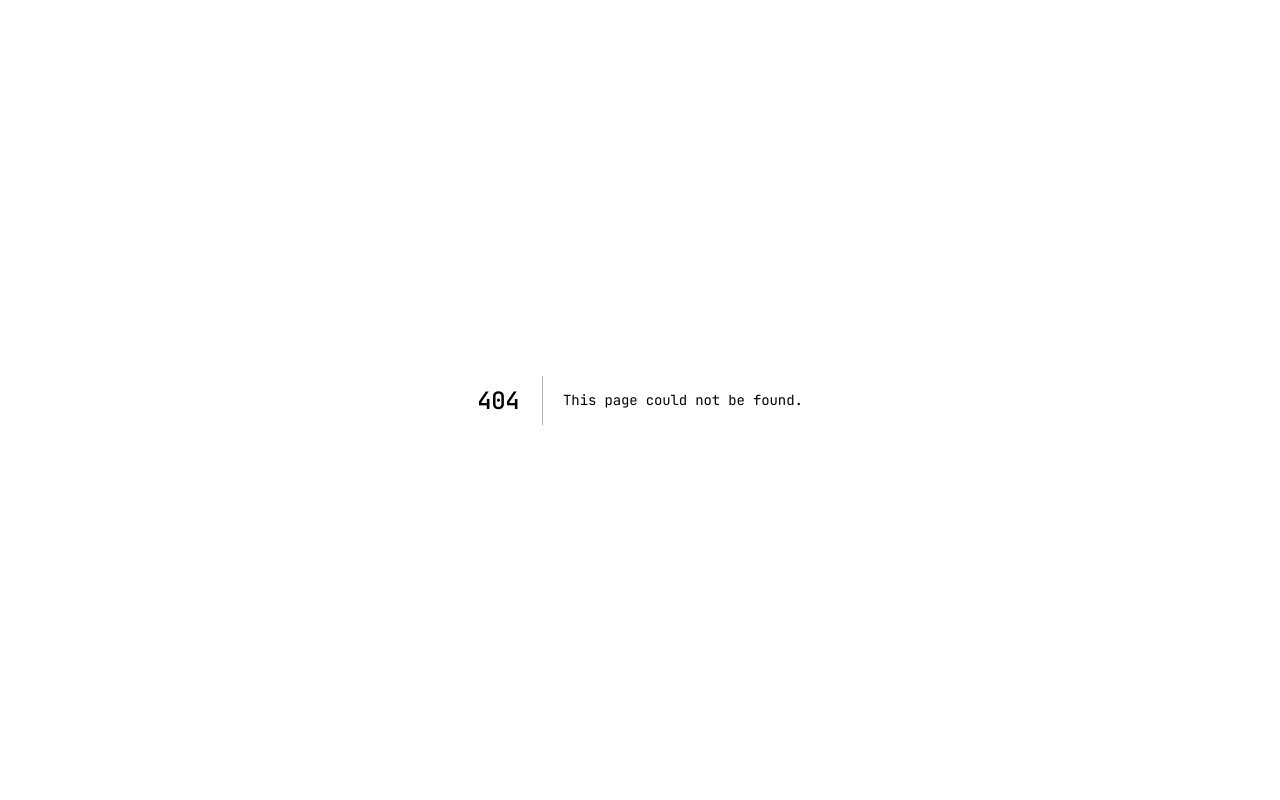
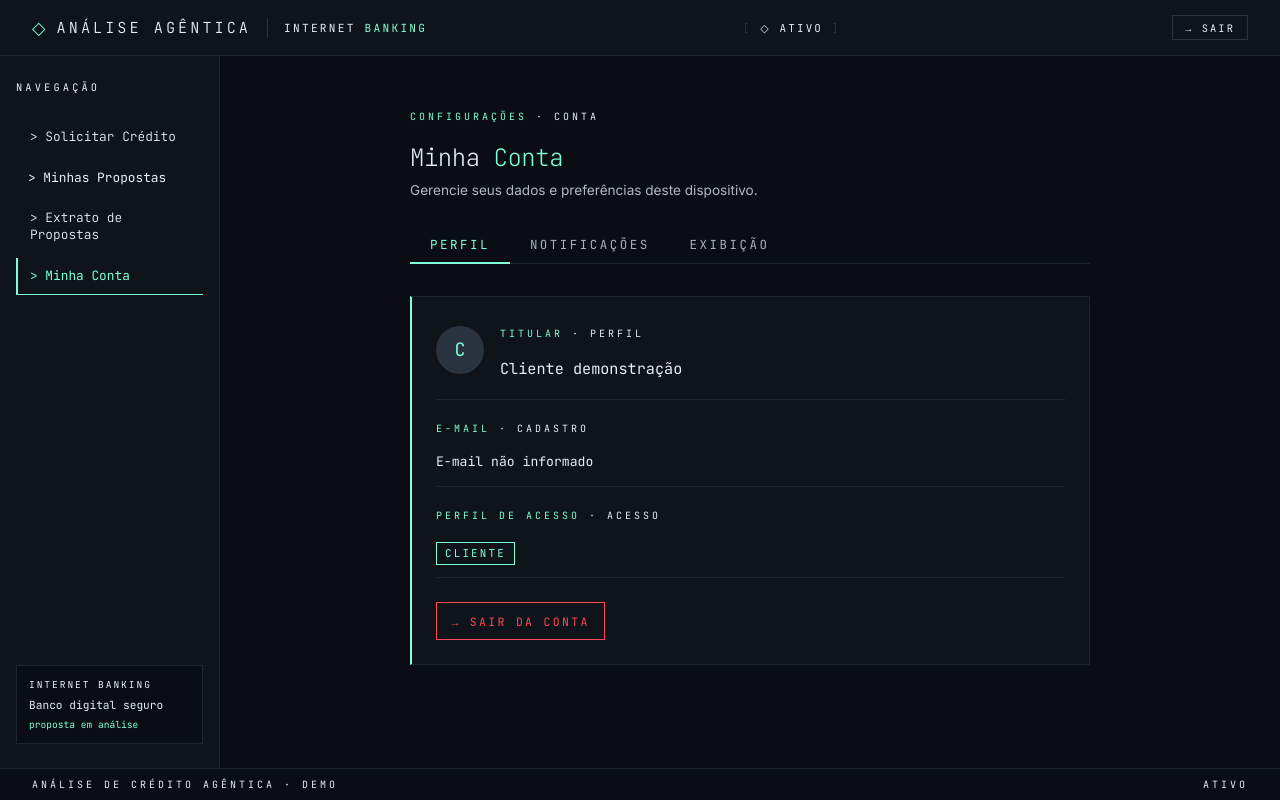
Before and after one commit to it0dan/credit-analysis-frontend, a Next.js app in the folder apps/customer/: page /configuracoes in a window 1280 px wide. Before the commit this address had no page. Built offline with nearby package versions, Linux system fonts and the light colour scheme; no server answers.

Commit message:
feat(customer): add account settings
Ref: openspec/changes/banking-ux/tasks.md#8-9

```diff
--- /dev/null
+++ b/apps/customer/app/configuracoes/page.tsx
@@ -0,0 +1,186 @@
+'use client';
+
+import React, { useEffect, useState } from 'react';
+import { signOut, useAuthUser } from '@repo/auth';
+import { CockpitLayout } from '@repo/ui/cockpit-layout';
+import { Tag } from '@repo/ui/tag';
+import { useDebug } from '@repo/ui/debug-context';
+
+type Tab = 'Perfil' | 'Notificações' | 'Exibição';
+
+const TABS: Tab[] = ['Perfil', 'Notificações', 'Exibição'];
+const logout = () => signOut({ redirectTo: 'http://localhost:3000/login' });
+
+export default function SettingsPage() {
+  const [activeTab, setActiveTab] = useState<Tab>('Perfil');
+
+  return (
+    <CockpitLayout activeLink="settings" portalType="customer" liveState="idle" onSignOut={logout}>
+      <div style={{ maxWidth: '680px', margin: '0 auto', padding: '1rem 0' }}>
+        <Tag dim="conta">configurações</Tag>
+        <h1 style={{ margin: '0.45rem 0 0', fontSize: '1.5rem', fontWeight: 200, color: 'var(--text)', fontFamily: 'var(--font-mono)' }}>
+          Minha <span style={{ color: 'var(--acc)' }}>Conta</span>
+        </h1>
+        <p style={{ margin: '0.55rem 0 1.75rem', color: 'var(--text)', opacity: 0.76, fontSize: '0.85rem' }}>
+          Gerencie seus dados e preferências deste dispositivo.
+        </p>
+
+        <div role="tablist" aria-label="Configurações da conta" style={{ display: 'flex', flexWrap: 'wrap', borderBottom: '1px solid var(--line)', marginBottom: '2rem' }}>
+          {TABS.map((tab) => (
+            <button
+              key={tab}
+              type="button"
+              role="tab"
+              aria-selected={activeTab === tab}
+              aria-controls={`panel-${tab}`}
+              id={`tab-${tab}`}
+              onClick={() => setActiveTab(tab)}
+              style={{
+                background: 'transparent',
+                border: 'none',
+                borderBottom: activeTab === tab ? '2px solid var(--acc)' : '2px solid transparent',
+                color: activeTab === tab ? 'var(--acc)' : 'var(--text)',
+                opacity: activeTab === tab ? 1 : 0.72,
+                fontFamily: 'var(--font-mono)',
+                fontSize: '0.78rem',
+                textTransform: 'uppercase',
+                letterSpacing: 'var(--ls-label)',
+                padding: '0.6rem 1.25rem',
+                cursor: 'pointer',
+                marginBottom: '-1px',
+                transition: 'color 0.15s, border-bottom-color 0.15s, opacity 0.15s',
+              }}
+            >
+              {tab}
+            </button>
+          ))}
+        </div>
+
+        {activeTab === 'Perfil' && <ProfileTab />}
+        {activeTab === 'Notificações' && <NotificationsTab />}
+        {activeTab === 'Exibição' && <DisplayTab />}
+      </div>
+    </CockpitLayout>
+  );
+}
+
+function ProfileTab() {
+  const user = useAuthUser();
+  const initial = (user?.name ?? user?.email ?? 'C').trim().charAt(0).toUpperCase();
+  const roleLabel = user?.role === 'operator' ? 'OPERADOR' : 'CLIENTE';
+
+  return (
+    <section id="panel-Perfil" role="tabpanel" aria-labelledby="tab-Perfil" style={cardStyle}>
+      <div style={{ display: 'flex', alignItems: 'center', gap: '1rem', paddingBottom: '1.25rem', borderBottom: '1px solid var(--line)' }}>
+        <div aria-hidden="true" style={{ width: '48px', height: '48px', borderRadius: '50%', background: 'var(--line2)', color: 'var(--acc)', display: 'flex', alignItems: 'center', justifyContent: 'center', fontFamily: 'var(--font-mono)', fontSize: '1.15rem' }}>
+          {initial}
+        </div>
+        <div>
+          <Tag dim="perfil">titular</Tag>
+          <p style={{ margin: '0.35rem 0 0', color: 'var(--text)', fontFamily: 'var(--font-mono)', fontSize: '0.95rem' }}>{user?.name ?? 'Cliente demonstração'}</p>
+        </div>
+      </div>
+
+      <ProfileRow label="E-mail" value={user?.email ?? 'E-mail não informado'} />
+      <div style={{ padding: '1rem 0', borderBottom: '1px solid var(--line)' }}>
+        <Tag dim="acesso">perfil de acesso</Tag>
+        <div style={{ marginTop: '0.45rem' }}>
+          <span style={{ color: user?.role === 'operator' ? 'var(--warn)' : 'var(--acc)', border: `1px solid ${user?.role === 'operator' ? 'var(--warn)' : 'var(--acc)'}`, padding: '0.2rem 0.5rem', fontFamily: 'var(--font-mono)', fontSize: '0.68rem', letterSpacing: 'var(--ls-label)' }}>
+            {roleLabel}
+          </span>
+        </div>
+      </div>
+
+      <button type="button" onClick={logout} style={{ marginTop: '1.5rem', background: 'transparent', border: '1px solid var(--alert)', color: 'var(--alert)', padding: '0.65rem 0.9rem', fontFamily: 'var(--font-mono)', fontSize: '0.72rem', textTransform: 'uppercase', letterSpacing: 'var(--ls-label)', cursor: 'pointer' }}>
+        → Sair da conta
+      </button>
+    </section>
+  );
+}
+
+function ProfileRow({ label, value }: { label: string; value: string }) {
+  return (
+    <div style={{ padding: '1rem 0', borderBottom: '1px solid var(--line)' }}>
+      <Tag dim="cadastro">{label}</Tag>
+      <p style={{ margin: '0.4rem 0 0', color: 'var(--text)', fontFamily: 'var(--font-mono)', fontSize: '0.82rem' }}>{value}</p>
+    </div>
+  );
+}
+
+function NotificationsTab() {
+  return (
+    <section id="panel-Notificações" role="tabpanel" aria-labelledby="tab-Notificações" style={cardStyle}>
+      <Tag dim="avisos">notificações</Tag>
+      <h2 style={sectionTitleStyle}>Como você quer acompanhar suas propostas</h2>
+      <Toggle label="Receber resultado por e-mail" storageKey="dan:pref-email-notify" />
+      <Toggle label="Notificar quando a proposta mudar de status" storageKey="dan:pref-status-notify" />
+    </section>
+  );
+}
+
+function DisplayTab() {
+  const { enabled, toggle } = useDebug();
+
+  return (
+    <section id="panel-Exibição" role="tabpanel" aria-labelledby="tab-Exibição" style={cardStyle}>
+      <Tag dim="interface">exibição</Tag>
+      <h2 style={sectionTitleStyle}>Preferências deste dispositivo</h2>
+      <ToggleControl label="Modo debug" description="Exibe detalhes técnicos das análises (atalho: Ctrl+Shift+D)" on={enabled} onToggle={toggle} />
+      <div style={{ padding: '1rem 0', borderBottom: '1px solid var(--line)' }}>
+        <Tag dim="idioma">idioma</Tag>
+        <p style={{ margin: '0.4rem 0 0', color: 'var(--text)', fontFamily: 'var(--font-mono)', fontSize: '0.82rem' }}>PT-BR (padrão)</p>
+        <p style={{ margin: '0.25rem 0 0', color: 'var(--text)', opacity: 0.7, fontSize: '0.75rem' }}>Outros idiomas em breve.</p>
+      </div>
+      <p style={{ margin: '1.25rem 0 0', color: 'var(--text)', opacity: 0.68, fontFamily: 'var(--font-mono)', fontSize: '0.68rem' }}>
+        v0.2.0-demo · análise de crédito agêntica
+      </p>
+    </section>
+  );
+}
+
+function Toggle({ label, storageKey }: { label: string; storageKey: string }) {
+  const [on, setOn] = useState(false);
+
+  useEffect(() => {
+    setOn(window.localStorage.getItem(storageKey) === 'true');
+  }, [storageKey]);
+
+  const toggle = () => {
+    setOn((current) => {
+      const next = !current;
+      window.localStorage.setItem(storageKey, String(next));
+      return next;
+    });
+  };
+
+  return <ToggleControl label={label} on={on} onToggle={toggle} />;
+}
+
+function ToggleControl({ label, description, on, onToggle }: { label: string; description?: string; on: boolean; onToggle: () => void }) {
+  return (
+    <button type="button" role="switch" aria-checked={on} onClick={onToggle} style={{ width: '100%', display: 'flex', alignItems: 'center', gap: '1rem', cursor: 'pointer', padding: '0.85rem 0', border: 0, borderBottom: '1px solid var(--line)', background: 'transparent', textAlign: 'left' }}>
+      <span aria-hidden="true" style={{ width: '36px', height: '18px', border: `1px solid ${on ? 'var(--acc)' : 'var(--line2)'}`, position: 'relative', flexShrink: 0, transition: 'border-color 0.2s', background: on ? 'rgba(127,255,212,0.08)' : 'transparent' }}>
+        <span style={{ width: '12px', height: '12px', background: on ? 'var(--acc)' : 'var(--line2)', position: 'absolute', top: '2px', left: on ? '20px' : '2px', transition: 'left 0.2s ease, background 0.2s' }} />
+      </span>
+      <span>
+        <span style={{ display: 'block', fontFamily: 'var(--font-mono)', fontSize: '0.82rem', color: 'var(--text)', opacity: on ? 1 : 0.76, transition: 'opacity 0.2s' }}>{label}</span>
+        {description && <span style={{ display: 'block', marginTop: '0.3rem', color: 'var(--text)', opacity: 0.7, fontSize: '0.72rem' }}>{description}</span>}
+      </span>
+    </button>
+  );
+}
+
+const cardStyle: React.CSSProperties = {
+  background: 'var(--surf)',
+  border: '1px solid var(--line)',
+  borderLeft: '2px solid var(--acc)',
+  padding: '1.5rem',
+};
+
+const sectionTitleStyle: React.CSSProperties = {
+  margin: '0.45rem 0 1rem',
+  color: 'var(--text)',
+  fontFamily: 'var(--font-mono)',
+  fontSize: '1rem',
+  fontWeight: 300,
+};
```
